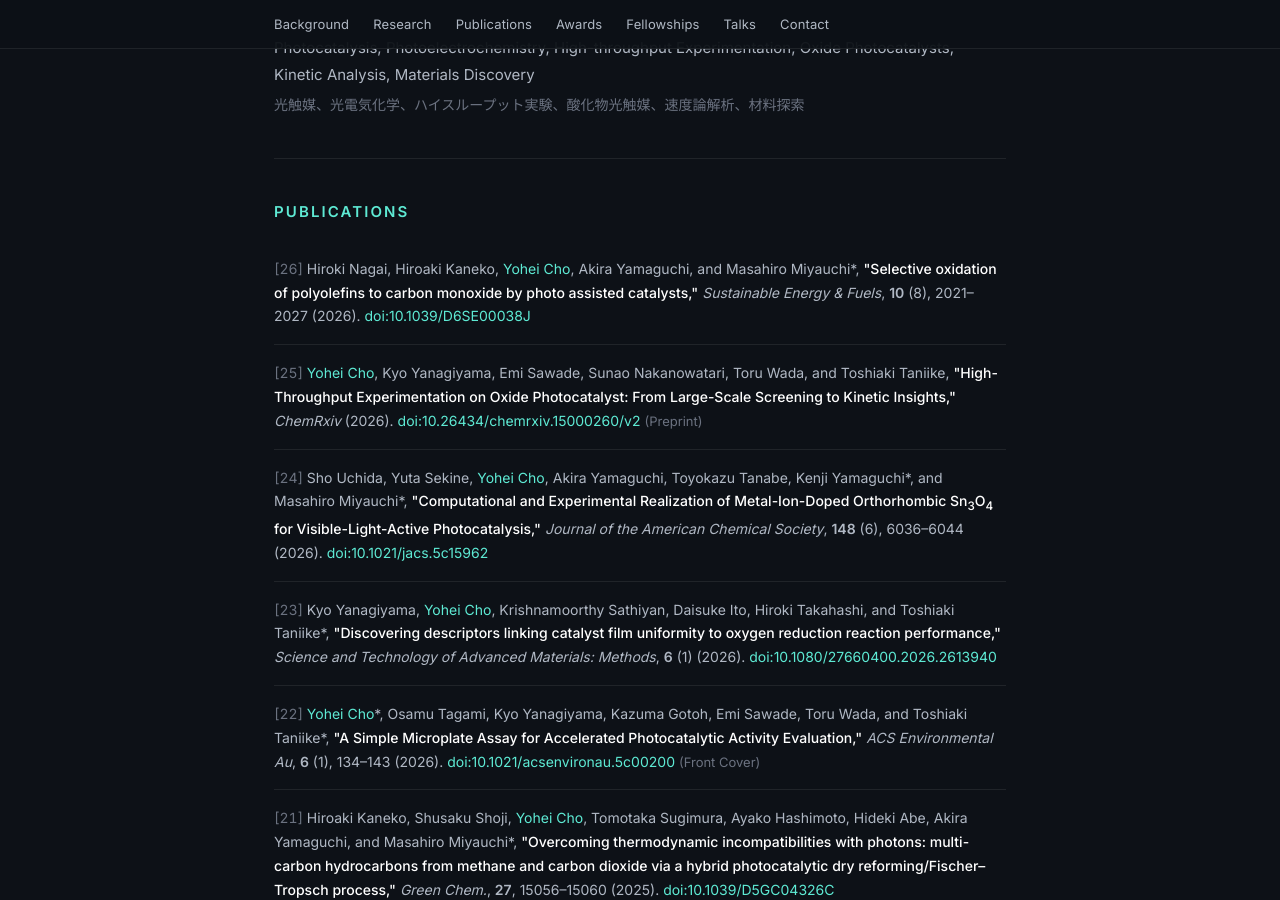
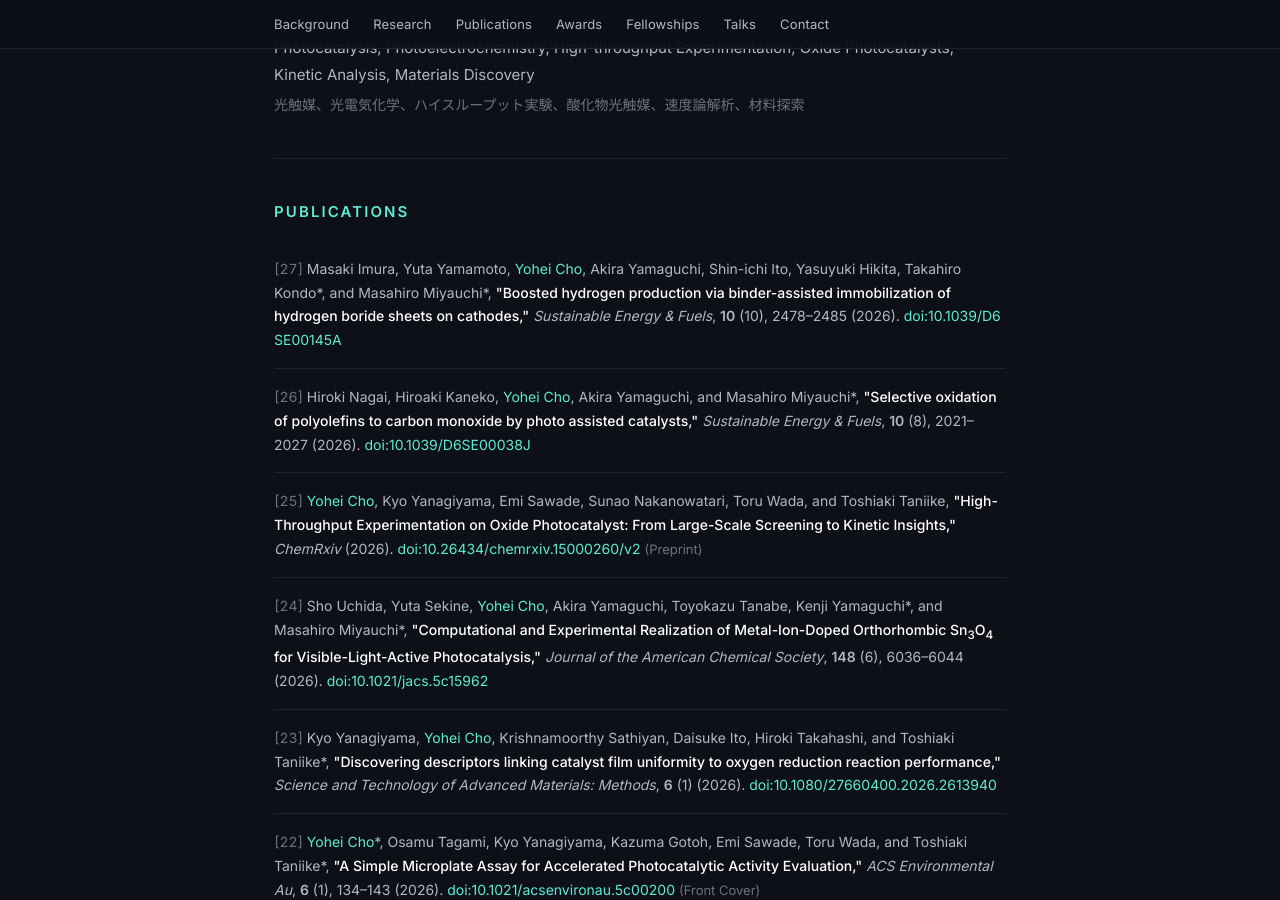
Before and after one commit to YoheiC01/YoheiC01.github.io, a Jekyll site: the page built from index.html, in a window 1280 px wide and 900 px high, scrolled down 994 px. Built offline with Jekyll 4.4.1, drawn with Linux system fonts in a browser that asks for light colours.

Commit message:
Add Imura et al. 2026 paper on hydrogen boride cathodes
Co-Authored-By: Claude Opus 4.7 (1M context) <noreply@anthropic.com>

```diff
--- a/_data/publications.yml
+++ b/_data/publications.yml
@@ -11,6 +11,15 @@
 #   doi:       string. Just the DOI suffix (e.g. "10.1039/D6SE00038J")
 #   status:    string (optional). e.g. "accepted in press" — overrides volume/pages/issue
 #   note:      string (optional). e.g. "Preprint", "Front Cover"
+
+- authors: "Masaki Imura, Yuta Yamamoto, [[Yohei Cho]], Akira Yamaguchi, Shin-ichi Ito, Yasuyuki Hikita, Takahiro Kondo*, and Masahiro Miyauchi*"
+  title: "Boosted hydrogen production via binder-assisted immobilization of hydrogen boride sheets on cathodes"
+  journal: "Sustainable Energy & Fuels"
+  volume: 10
+  issue: 10
+  pages: "2478–2485"
+  year: 2026
+  doi: "10.1039/D6SE00145A"
 
 - authors: "Hiroki Nagai, Hiroaki Kaneko, [[Yohei Cho]], Akira Yamaguchi, and Masahiro Miyauchi*"
   title: "Selective oxidation of polyolefins to carbon monoxide by photo assisted catalysts"
```
